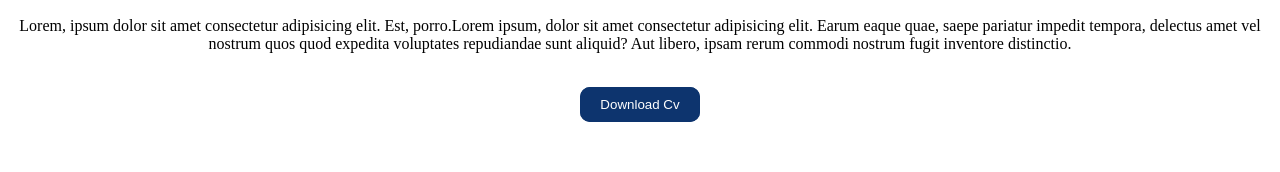
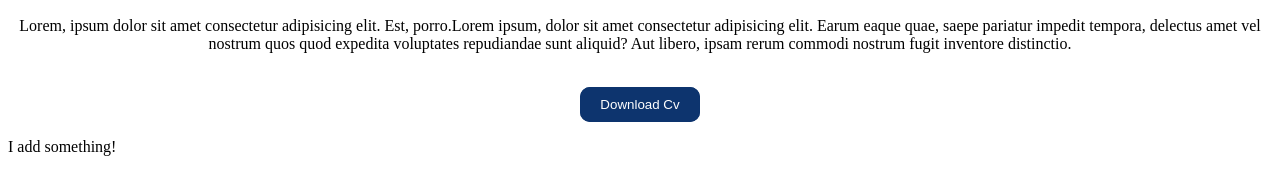
Before and after one commit to feya1505/First-web, a plain HTML site: page index.html in a window 1280 px wide. Shown: the part 1799-1971 px from the top of the page. Before the commit the page ends 1929 px from the top, so only its background shows below. Drawn offline with Linux system fonts and the light colour scheme.

Commit message:
add to p tag

```diff
--- a/index.html
+++ b/index.html
@@ -57,6 +57,7 @@
             <br>
             <button class="glow-on-hover" type="button">Download Cv</button>
         </center>
+        <p>I add something!</p>
     </section>
 </body>
 </html>
```
